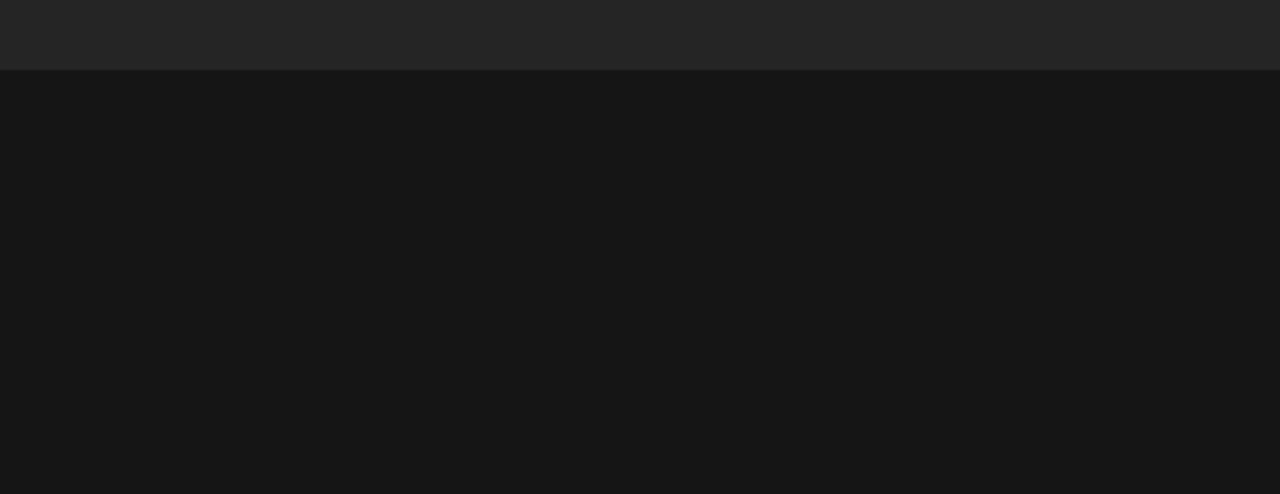
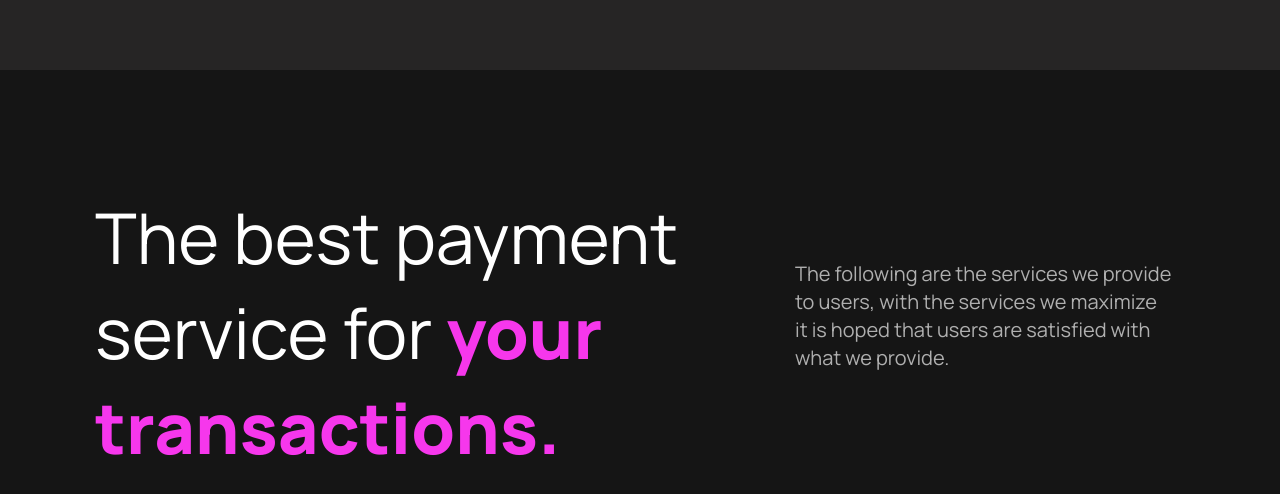
Before and after one commit to vyomPundhir/Credit_Card_Landing_Page, a plain HTML site: page index.html in a window 1280 px wide. Shown: the part 1007-1501 px from the top of the page. Before the commit the page ends 1077 px from the top, so only its background shows below. Drawn offline with Linux system fonts and the light colour scheme.

Commit message:
Best Payment section added.

```diff
--- a/index.html
+++ b/index.html
@@ -111,5 +111,15 @@
       </div>
     </section>
 
+    <!-- Best payment section -->
+
+    <section class="best-payment">
+      <div class="best-2">
+        <div class="div-1">The best payment service  for <span>your transactions.</span></div>
+      <div class="div-2">The following are the services we provide to users, with the services we maximize <br>it is hoped that users are satisfied with what we provide.</div>
+      </div>
+    </section>
+
+
 </body>
 </html>
--- a/style.css
+++ b/style.css
@@ -249,3 +249,40 @@ background: transparent;
   background: transparent;
   width: 120px;
 }
+/* best-payment */
+
+.best-payment{
+  height: 450px;
+
+}
+.best-2{
+  display: flex;
+  flex-direction: row;
+  justify-content: center;
+  /* align-items: center; */
+  gap: 100px;
+  margin-left: 0px;
+}
+.div-1{
+  width: 600px;
+  color: #ffffff;
+  font-family: 'Manrope', sans-serif;
+  font-size: 70px;
+  margin-top: 120px;
+  line-height: 95px;
+  margin-left: -10px;
+}
+.div-2{
+  width: 380px;
+  font-family: 'Manrope', sans-serif;
+  color: #afafaf;
+  font-size: 20px;
+  margin-top: 190px;
+  line-height: 28px;
+}
+.div-1 span{
+  font-family: 'Manrope', sans-serif;
+  color: #F637EC;
+  font-weight: 800;
+  background: transparent;
+}
```
